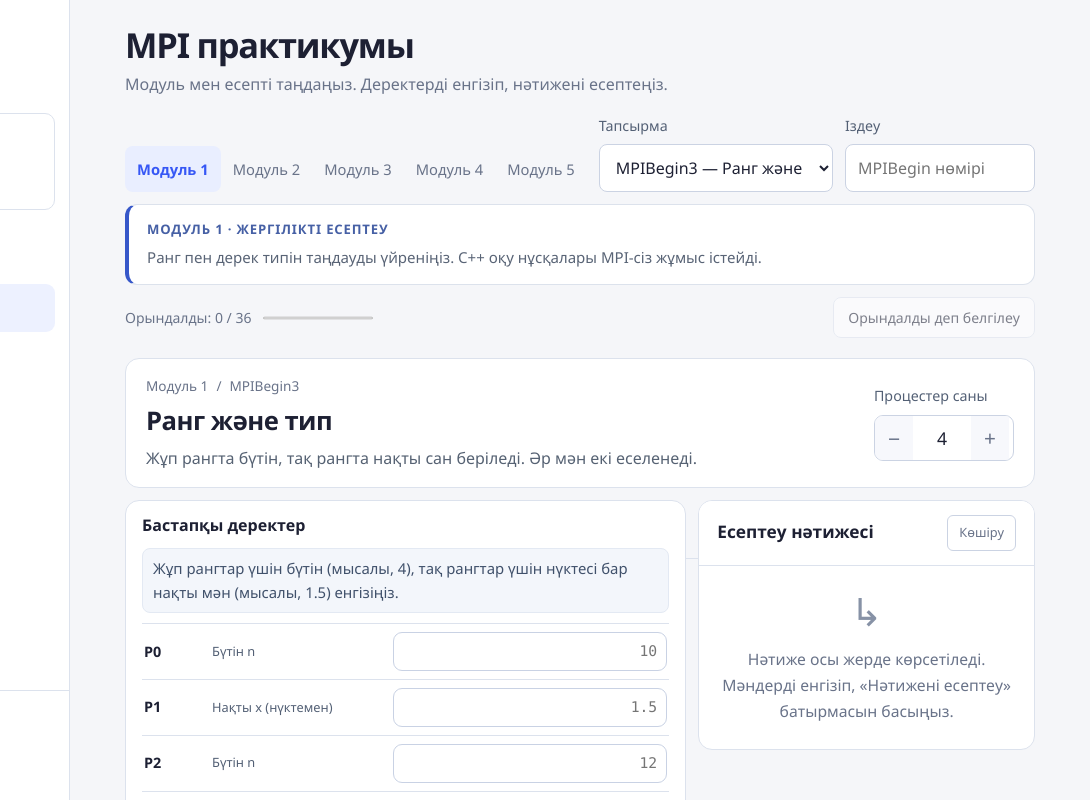
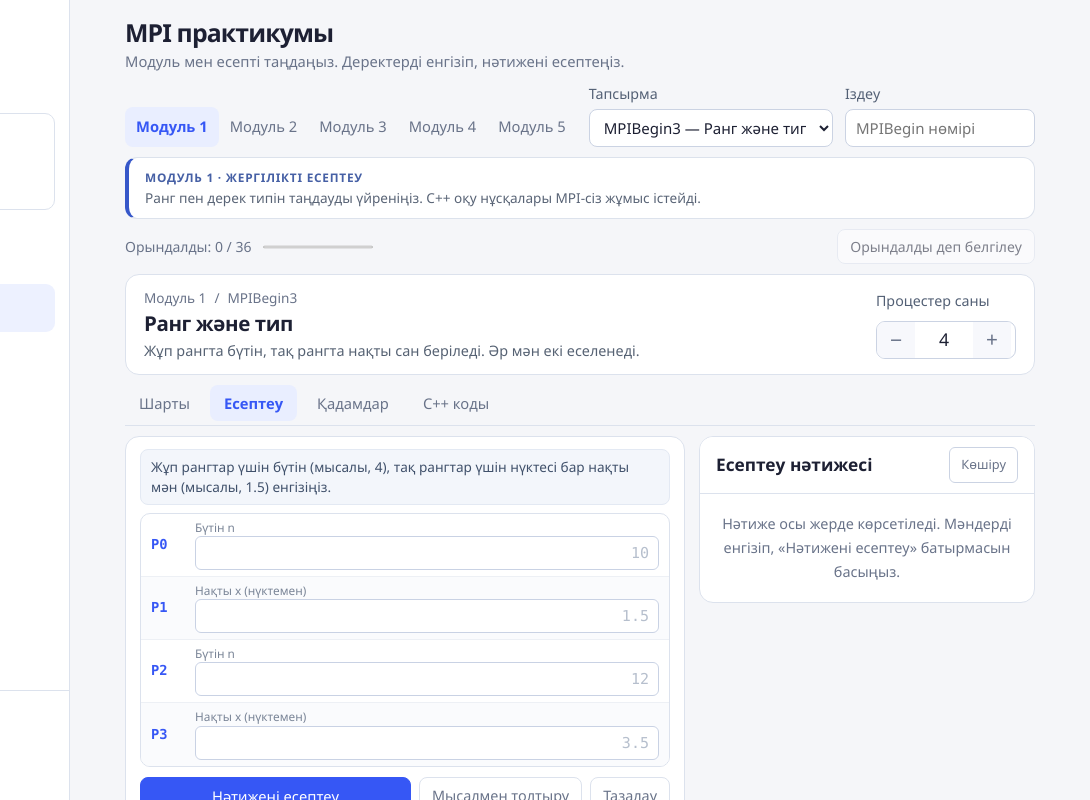
Before and after one commit to DDDarkhaNNN/mpiv11, a plain HTML site: page practice.html in a window 1280 px wide. Shown: the top 800 px of the page, 190-1280 px from the left. Drawn offline with Linux system fonts and the light colour scheme.

Commit message:
Refine compact rank rows, fix tab-row grid overlap, and add clear button

```diff
--- a/practice.html
+++ b/practice.html
@@ -21,7 +21,7 @@
         <nav id="lessonTabs" class="lesson-tabs" aria-label="Task views"></nav>
         <section id="lessonPanel" class="lesson-panel" hidden></section>
         <div class="process-overview"><span class="overline">MPI_COMM_WORLD</span><div class="process-strip" id="processStrip" aria-label="Процестер"></div></div>
-        <form id="calculatorForm" class="calculator-form" novalidate><div id="dynamicFields"></div><div class="form-actions"><button class="button primary" type="submit" data-kk="Нәтижені есептеу" data-ru="Рассчитать результат">Нәтижені есептеу</button><button class="button ghost" type="button" id="resetExample" data-kk="Файлдағы мысалды жүктеу" data-ru="Загрузить пример из файлов">Файлдағы мысалды жүктеу</button></div></form>
+        <form id="calculatorForm" class="calculator-form" novalidate><div id="dynamicFields"></div><div class="form-actions"><button class="button primary" type="submit" data-kk="Нәтижені есептеу" data-ru="Рассчитать результат">Нәтижені есептеу</button><button class="button ghost" type="button" id="resetExample" data-kk="Файлдағы мысалды жүктеу" data-ru="Загрузить пример из файлов">Файлдағы мысалды жүктеу</button><button class="button ghost" type="button" id="clearFields" data-kk="Тазалау" data-ru="Очистить">Тазалау</button></div></form>
         <section class="result-panel" aria-live="polite"><div class="result-heading"><div><span class="status-dot"></span><strong data-kk="Есептеу нәтижесі" data-ru="Результат вычисления">Есептеу нәтижесі</strong></div><button id="copyResult" type="button" data-kk="Көшіру" data-ru="Копировать">Көшіру</button></div><div id="resultContent" class="result-content"><p class="result-placeholder">Мәндерді енгізіп, есептеуді бастаңыз.</p></div></section>
       </section>
     </section></main>
--- a/scripts/app.js
+++ b/scripts/app.js
@@ -126,14 +126,14 @@ const fmt = value => {
   return Number.isInteger(value) ? String(value) : String(Number(value.toPrecision(12)));
 };
 
-const field = (labelHtml, id, value, mode = 'int', extraAttrs = '') =>
-  `<div class="input-group"><label for="${id}">${labelHtml}</label><input id="${id}" name="${id}" class="num-input" type="text" inputmode="${mode === 'int' ? 'numeric' : 'decimal'}" autocomplete="off" spellcheck="false" placeholder="${escapeHtml(value)}" value="" ${extraAttrs}></div>`;
+const field = (labelHtml, id, hint, mode = 'int', extraAttrs = '') =>
+  `<div class="input-group"><label for="${id}">${labelHtml}</label><input id="${id}" name="${id}" class="num-input" type="text" inputmode="${mode === 'int' ? 'numeric' : 'decimal'}" autocomplete="off" spellcheck="false" placeholder="${escapeHtml(hint)}" value="" ${extraAttrs}></div>`;
 
 const area = (labelHtml, id, values) =>
-  `<div class="input-group"><label for="${id}">${labelHtml}</label><textarea id="${id}" name="${id}" spellcheck="false" placeholder="${escapeHtml(values.join(' '))}"></textarea></div>`;
+  `<div class="input-group wide"><label for="${id}">${labelHtml}</label><input id="${id}" name="${id}" class="set-input" type="text" autocomplete="off" spellcheck="false" placeholder="${escapeHtml(values.join(' '))}" value=""></div>`;
 
-const card = (rank, body, note = '') =>
-  `<section class="field-card"><h4>P${rank} <span>rank ${rank}${rank === 0 ? ' · main' : ''}</span></h4>${body}${note}</section>`;
+const card = (rank, body) =>
+  `<div class="rank-row"><span class="rank-tag">${typeof rank === 'number' ? `P${rank}` : escapeHtml(rank)}</span><div class="rank-fields">${body}</div></div>`;
 
 function renderTaskList() {
   const query = (document.querySelector('#taskSearch')?.value || '').trim().toLowerCase();
@@ -176,8 +176,8 @@ function selectTask(id) {
     brief.innerHTML = `<div><span class="brief-kicker">МОДУЛЬ ${currentModule} · MICROSOFT MPI</span>${bi(title[0], title[1], 'h2')}${bi('Есептер браузерде модельденеді. Код бөлімінде берілген қалтадағы нақты MPI бағдарламалары бар. Нақты сандар нүктемен (2.0), бүтін сандар нүктесіз (2) жазылады.', 'Задачи моделируются в браузере. В разделе кода — реальные программы MPI из ваших папок. Вещественные числа вводятся с точкой (2.0), целые — без точки (2).', 'p')}</div><div class="brief-links"><a href="downloads/module-${currentModule}-variant-11.zip" download data-kk="Модульді жүктеу" data-ru="Скачать модуль">${document.documentElement.lang === 'ru' ? 'Скачать модуль' : 'Модульді жүктеу'}</a><a href="resources.html" data-kk="Іске қосу шарттары" data-ru="Требования для запуска">${document.documentElement.lang === 'ru' ? 'Требования для запуска' : 'Іске қосу шарттары'}</a></div>`;
   }
   const exampleButton = document.querySelector('#resetExample');
-  exampleButton.dataset.kk = currentModule === 1 ? 'Мысалды қалпына келтіру' : 'Файлдағы мысалды жүктеу';
-  exampleButton.dataset.ru = currentModule === 1 ? 'Сбросить пример' : 'Загрузить пример из файлов';
+  exampleButton.dataset.kk = currentModule === 1 ? 'Мысалмен толтыру' : 'Файлдағы мысалды жүктеу';
+  exampleButton.dataset.ru = currentModule === 1 ? 'Заполнить примером' : 'Загрузить пример из файлов';
   exampleButton.textContent = document.documentElement.lang === 'ru' ? exampleButton.dataset.ru : exampleButton.dataset.kk;
   renderTaskList();
   if (window.MpiFileExamples?.[id]) processCount.value = window.MpiFileExamples[id].k;
@@ -213,8 +213,9 @@ function syncConditionalInputs(k) {
       }
     }
   } else if (currentTask === 94) {
-    const mRaw = document.getElementById('m_0')?.value ?? '';
-    const nRaw = document.getElementById('n_0')?.value ?? '';
+    const mEl = document.getElementById('m_0'), nEl = document.getElementById('n_0');
+    const mRaw = mEl?.value || mEl?.placeholder || '';
+    const nRaw = nEl?.value || nEl?.placeholder || '';
     const m = /^[+-]?\d+$/.test(mRaw.trim()) ? Number(mRaw.trim()) : 0;
     const n = /^[+-]?\d+$/.test(nRaw.trim()) ? Number(nRaw.trim()) : 0;
     const limit = m > 0 && n > 0 && m * n <= k ? m * n : k;
@@ -254,7 +255,7 @@ function renderInputs() {
     html = '<div class="field-grid">' + Array.from({ length: k - 1 }, (_, i) => i + 1).map(r => card(r, area(bi('1–4 бүтін сан', '1–4 целых числа'), `set_${r}`, sampleVector(r, (r % 4) + 1, 'int')))).join('') + '</div>';
   } else if (currentTask === 11) {
     html = `<p class="form-note">${bi('Негізгі процесс нақты мәндерді (нүктемен, мысалы 2.0) P1, P2, … ретімен таратады.', 'Главный процесс распределяет вещественные значения (с точкой, например 2.0) в порядке P1, P2, …')}</p><div class="field-grid">` +
-      Array.from({ length: k - 1 }, (_, i) => i + 1).map(r => card(0, field(bi(`P${r} үшін нақты мән`, `Вещественное для P${r}`), `v_${r}`, (r + 0.5).toFixed(1), 'real'))).join('') + '</div>';
+      Array.from({ length: k - 1 }, (_, i) => i + 1).map(r => card(`P0→P${r}`, field(bi('Нақты мән (нүктемен)', 'Вещественное (с точкой)'), `v_${r}`, (r + 0.5).toFixed(1), 'real'))).join('') + '</div>';
   } else if (currentTask === 16) {
     html = `<p class="form-note">${bi('P0-де қанша оң бүтін сан күтілетінін көрсетіңіз. Ол нақты оң N санына тең болуы керек.', 'Укажите в P0 ожидаемое количество положительных целых чисел. Оно должно совпадать с фактическим.')}</p><div class="field-grid">` +
       card(0, field(bi('Күтілетін оң сандар саны', 'Ожидаемое количество положительных чисел'), 'expected_0', String(Math.ceil((k - 1) / 2)), 'int')) +
@@ -302,10 +303,10 @@ function renderInputs() {
     html = `<p class="form-note">${bi(`Әр процесте дәл ${count} нақты сан (нүктемен) болуы керек.`, `В каждом процессе должно быть ровно ${count} вещественных чисел (с точкой).`)}</p><div class="field-grid">` +
       Array.from({ length: k }, (_, r) => card(r, area(bi(`${count} нақты сан`, `${count} вещественных чисел`), `set_${r}`, sampleVector(r, count, 'real')))).join('') + '</div>';
   } else if (currentTask === 59) {
-    html = '<div class="field-grid">' + Array.from({ length: k - 1 }, (_, i) => i + 1).map(r => card(0, area(bi(`P${r} үшін 3 бүтін сан`, `3 целых числа для P${r}`), `set_${r}`, [String(r), String(r + 1), String(r + 2)]))).join('') + '</div>';
+    html = '<div class="field-grid">' + Array.from({ length: k - 1 }, (_, i) => i + 1).map(r => card(`P0→P${r}`, area(bi('3 бүтін сан', '3 целых числа'), `set_${r}`, [String(r), String(r + 1), String(r + 2)]))).join('') + '</div>';
   } else if ([62, 67].includes(currentTask)) {
     html = `<p class="form-note">${bi('Әр үштікте 1-ші және 3-ші сан бүтін (2), ал 2-ші сан нүктесі бар нақты (2.0) болуы керек.', 'В каждой тройке 1-е и 3-е числа — целые (2), 2-е — вещественное с точкой (2.0).')}</p><div class="field-grid">` +
-      Array.from({ length: k - 1 }, (_, i) => i + 1).map(r => card(0, `<div class="field-row">${field(`P${r}: int`, `x_${r}`, String(r), 'int')}${field('double', `y_${r}`, (r + 0.5).toFixed(1), 'real')}${field('int', `z_${r}`, String(r + 1), 'int')}</div>`)).join('') + '</div>';
+      Array.from({ length: k - 1 }, (_, i) => i + 1).map(r => card(`P0→P${r}`, `<div class="field-row">${field('int', `x_${r}`, String(r), 'int')}${field('double', `y_${r}`, (r + 0.5).toFixed(1), 'real')}${field('int', `z_${r}`, String(r + 1), 'int')}</div>`)).join('') + '</div>';
   } else if (currentTask === 64) {
     html = `<p class="form-note">${bi('Әр процесте 1-ші және 3-ші сан бүтін (2), 2-ші сан нүктесі бар нақты (2.0) болуы керек.', 'В каждом процессе 1-е и 3-е числа — целые (2), 2-е — вещественное с точкой (2.0).')}</p><div class="field-grid">` +
       Array.from({ length: k }, (_, r) => card(r, `<div class="field-row">${field('int', `x_${r}`, String(r), 'int')}${field('double', `y_${r}`, (r + 0.5).toFixed(1), 'real')}${field('int', `z_${r}`, String(r + 1), 'int')}</div>`)).join('') + '</div>';
@@ -354,7 +355,7 @@ function renderInputs() {
   } else if (currentTask === 94) {
     const defM = Math.min(2, k), defN = Math.max(1, Math.min(2, Math.floor(k / defM)));
     html = `<p class="form-note">${bi('P0-де оң бүтін M, N (M·N ≤ K) және P0…P(M·N−1) процестерінде бүтін X, Y координаттарын енгізіңіз (2-өлшем периодты).', 'Введите в P0 положительные целые M, N (M·N ≤ K), а в процессах P0…P(M·N−1) — целые координаты X, Y (2-е измерение периодическое).')}</p><div class="field-grid">` +
-      card(0, `<div class="field-row">${field(bi('Бүтін M (жолдар)', 'Целое M (строк)'), 'm_0', String(defM), 'int', 'data-grid-dim="1"')}${field(bi('Бүтін N (бағандар)', 'Целое N (столбцов)'), 'n_0', String(defN), 'int', 'data-grid-dim="1"')}</div><div class="field-row" style="margin-top:10px">${field('X', 'x_0', '0', 'int')}${field('Y', 'y_0', '-1', 'int')}</div>`) +
+      card(0, `<div class="field-row">${field(bi('Бүтін M (жолдар)', 'Целое M (строк)'), 'm_0', String(defM), 'int', 'data-grid-dim="1"')}${field(bi('Бүтін N (бағандар)', 'Целое N (столбцов)'), 'n_0', String(defN), 'int', 'data-grid-dim="1"')}${field('X', 'x_0', '0', 'int')}${field('Y', 'y_0', '-1', 'int')}</div>`) +
       Array.from({ length: k - 1 }, (_, i) => i + 1).map(r => card(r, `<div class="field-row">${field('X', `x_${r}`, String(r % defM), 'int')}${field('Y', `y_${r}`, String(r), 'int')}</div>`)).join('') + '</div>';
   } else if (currentTask === 96) {
     const bad = k < 4 || k % 2 !== 0;
@@ -370,9 +371,9 @@ function renderInputs() {
       Array.from({ length: k }, (_, r) => card(r, field(bi('Бүтін A', 'Целое A'), `v_${r}`, String(r * 10), 'int'))).join('') + '</div>';
   }
 
-  dynamicFields.innerHTML = `<h3 class="section-label"><span>01</span>${bi('Бастапқы деректер', 'Исходные данные', 'b')}</h3>` + html;
+  dynamicFields.innerHTML = html;
   dynamicFields.querySelectorAll('select').forEach(select => {
-    select.insertAdjacentHTML('afterbegin', `<option value="" selected disabled>${document.documentElement.lang === 'ru' ? 'Выберите' : 'Таңдаңыз'}</option>`);
+    select.insertAdjacentHTML('afterbegin', `<option value="" selected disabled data-kk="Таңдаңыз" data-ru="Выберите">${document.documentElement.lang === 'ru' ? 'Выберите' : 'Таңдаңыз'}</option>`);
     select.value = '';
   });
   dynamicFields.querySelectorAll('select[data-toggle-a], input[data-grid-dim]').forEach(el => el.addEventListener('input', () => syncConditionalInputs(k)));
@@ -410,6 +411,9 @@ function loadFileExample() {
   const example = window.MpiFileExamples?.[currentTask];
   if (!example || currentModule === 1) {
     renderInputs();
+    dynamicFields.querySelectorAll('input,textarea,select').forEach(el => {
+      if (!el.disabled && !el.value && el.placeholder) el.value = el.placeholder;
+    });
     return;
   }
   processCount.value = example.k;
@@ -807,6 +811,7 @@ processCount.addEventListener('change', renderInputs);
 document.querySelector('#decreaseProcesses').addEventListener('click', () => { processCount.value = clampK() - 1; renderInputs(); });
 document.querySelector('#increaseProcesses').addEventListener('click', () => { processCount.value = clampK() + 1; renderInputs(); });
 document.querySelector('#resetExample').addEventListener('click', loadFileExample);
+document.querySelector('#clearFields')?.addEventListener('click', renderInputs);
 
 form.addEventListener('submit', event => {
   event.preventDefault();
--- a/scripts/localization.js
+++ b/scripts/localization.js
@@ -9,7 +9,7 @@
     '3 модуль':'3 модуля','4 модуль':'4 модуля','5 модуль':'5 модулей','19 есеп':'19 задач','30 есеп':'30 задач','36 есеп':'36 задач',
     'Нәтижелер браузерде модельденеді; нақты параллель орындалу іске қосылмайды.':'Результаты моделируются в браузере; реальные параллельные процессы не запускаются.',
     'Оқу практикумы':'Учебный практикум',
-    'Процестер саны':'Количество процессов','Нәтижені есептеу':'Рассчитать результат','Мысалды қалпына келтіру':'Сбросить пример','Нәтиже':'Результат','Көшіру':'Копировать','Көшірілді':'Скопировано',
+    'Процестер саны':'Количество процессов','Нәтижені есептеу':'Рассчитать результат','Мысалды қалпына келтіру':'Сбросить пример','Мысалмен толтыру':'Заполнить примером','Тазалау':'Очистить','Таңдаңыз':'Выберите','Нәтиже':'Результат','Көшіру':'Копировать','Көшірілді':'Скопировано',
     'Модульдер':'Модули','Есептеу нәтижесі':'Результат вычисления','Мәндерді енгізіп, есептеуді бастаңыз.':'Введите значения и запустите вычисление.',
     'Қысқаша анықтама':'Краткая справка','MPI негіздері':'Основы MPI','Материалдар':'Материалы','Практикум кітабы':'Книга практикума',
     'Ранг және тип':'Ранг и тип','Жұп рангта бүтін, тақ рангта нақты сан беріледі. Әр мән екі еселенеді.':'Для чётных рангов задаётся целое, для нечётных — вещественное число. Каждое значение удваивается.',
--- a/styles/module-refresh.css
+++ b/styles/module-refresh.css
@@ -51,28 +51,57 @@
 @media(max-width:760px){.module-brief{padding:19px 20px}.brief-links{width:100%}.brief-links a{flex:1;white-space:normal;text-align:center}.page-practice .task-sidebar{gap:10px}.page-practice .module-tabs{overflow-x:auto;scrollbar-width:thin}.page-practice .module-tab{font-size:.8rem;padding:8px 6px;white-space:nowrap}.page-practice .task-filter{min-width:min(100%,210px)}.page-practice .search-filter{display:none}.page-practice .calculator-header{align-items:flex-start}.page-practice .process-control{width:100%;justify-content:space-between}.page-practice .lesson-panel{padding:22px 19px}.code-actions{width:100%}.code-actions a{flex:1}}
 @media(prefers-reduced-motion:reduce){.module-brief *,.code-actions *{animation:none!important;transition:none!important}}
 /* Compact process table. Each rank occupies one row. */
-.page-practice .task-sidebar{padding-bottom:12px;gap:12px}
-.page-practice .module-brief{margin-bottom:12px;padding:14px 18px}
-.page-practice .calculator-shell{grid-template-columns:minmax(0,1.25fr) minmax(290px,.75fr);gap:12px}
-.page-practice .calculator-header{padding:16px 20px;gap:16px}
+.page-practice .app-main{padding-top:18px;padding-bottom:24px}
+.page-practice .welcome-row{margin-bottom:10px}
+.page-practice .welcome-row h1{font-size:1.55rem;margin-bottom:2px}
+.page-practice .welcome-copy{font-size:.92rem}
+.page-practice .task-sidebar{padding-bottom:10px;gap:12px}
+.page-practice .module-tabs{height:40px}
+.page-practice .module-tab{min-height:38px;padding:7px 11px}
+.page-practice .task-filter{gap:4px}
+.page-practice .task-filter select,.page-practice .task-filter input{min-height:38px;height:38px;padding:6px 10px;font-size:.94rem}
+.page-practice .module-brief{margin-bottom:10px;padding:10px 16px;gap:16px}
+.brief-kicker{margin-bottom:2px;font-size:.74rem}
+.module-brief h2{font-size:1rem;margin:0 0 2px}
+.module-brief p{font-size:.85rem;line-height:1.45}
+.brief-links a{min-height:34px;padding:5px 11px;font-size:.85rem}
+.page-practice .learning-progress{margin-bottom:10px}
+.page-practice .completion-button{padding:6px 12px}
+.page-practice .calculator-shell{grid-template-columns:minmax(0,1.25fr) minmax(290px,.75fr);gap:10px 14px}
+.page-practice .calculator-header{padding:12px 18px;gap:16px}
+.page-practice .breadcrumb{margin-bottom:3px}
+.page-practice .task-heading h2{font-size:1.28rem;margin-bottom:3px}
+.page-practice .task-heading>p{font-size:.9rem;line-height:1.5;margin:0}
+.page-practice .stepper{height:38px}
+.page-practice .lesson-tabs{padding-bottom:4px}
+.page-practice .lesson-tabs button{padding:7px 14px;font-size:.92rem}
 .page-practice .process-overview{display:none}
-.page-practice .calculator-form{grid-column:1;grid-row:2;padding:12px 16px}
-.page-practice .result-panel{grid-column:2;grid-row:2}
-.page-practice .section-label{margin-bottom:10px;font-size:1rem}
-.page-practice .form-note{margin-bottom:10px;padding:8px 10px}
-.page-practice .field-grid{display:grid;grid-template-columns:minmax(0,1fr);gap:0;border-top:1px solid var(--line)}
-.page-practice .field-card{display:grid;grid-template-columns:58px minmax(0,1fr);align-items:center;gap:10px;padding:8px 2px;border:0;border-bottom:1px solid var(--line);border-radius:0;background:transparent}
-.page-practice .field-card h4{margin:0;font-size:.9rem;color:var(--navy)}
-.page-practice .field-card h4 span{display:none}
-.page-practice .field-card>.input-group{display:grid;grid-template-columns:minmax(100px,1fr) minmax(130px,1.6fr);align-items:center;gap:10px}
-.page-practice .field-card .input-group label{margin:0;font-size:.8rem}
-.page-practice .field-card .field-row{display:flex;gap:8px;min-width:0}
-.page-practice .field-card .field-row>.input-group{flex:1;min-width:0}
-.page-practice .field-card input,.page-practice .field-card textarea,.page-practice .field-card select{min-height:38px;padding:7px 9px;font-size:.92rem}
-.page-practice .field-card textarea{min-height:42px;resize:vertical}
-.page-practice .form-actions{margin-top:12px}
-.page-practice .result-heading{padding:14px 18px}
-.page-practice .result-content{min-height:160px;padding:16px 18px}
-.page-practice .result-placeholder{margin:8px auto}
-@media(max-width:1050px){.page-practice .calculator-shell{grid-template-columns:minmax(0,1fr)}.page-practice .calculator-form{grid-column:1;grid-row:2}.page-practice .result-panel{grid-column:1;grid-row:3}}
-@media(max-width:600px){.page-practice .field-card{grid-template-columns:42px minmax(0,1fr);gap:6px}.page-practice .field-card>.input-group{grid-template-columns:minmax(0,1fr)}.page-practice .field-card .field-row{flex-wrap:wrap}.page-practice .field-card .field-row>.input-group{min-width:120px}}
+.page-practice .calculator-form{grid-column:1;grid-row:3;padding:12px 14px}
+.page-practice .result-panel{grid-column:2;grid-row:3}
+.page-practice .form-note{margin:0 0 8px;padding:7px 10px;font-size:.85rem;line-height:1.45}
+.page-practice .field-grid{display:block;gap:0;border:1px solid var(--line);border-radius:10px;overflow:hidden;background:#fff}
+.rank-row{display:flex;align-items:flex-end;gap:10px;padding:6px 10px;border-bottom:1px solid #edf0f5}
+.rank-row:last-child{border-bottom:0}
+.rank-row:nth-child(even){background:#fafbfd}
+.rank-tag{flex:0 0 auto;min-width:34px;align-self:center;font:600 .86rem/1 Consolas,monospace;color:var(--blue);white-space:nowrap}
+.rank-fields{display:flex;flex-wrap:wrap;gap:6px 8px;flex:1;min-width:0}
+.rank-fields .field-row{display:contents}
+.rank-fields .input-group{flex:1 1 92px;min-width:0}
+.rank-fields .input-group.wide{flex:3 1 220px}
+.page-practice .rank-fields .input-group label{display:block;margin:0 0 2px;font-size:.74rem;line-height:1.2;color:#7a8597;font-weight:500}
+.page-practice .rank-fields .input-group input,.page-practice .rank-fields .input-group select{min-height:34px;height:34px;padding:4px 9px;font-size:.94rem;border-radius:6px}
+.page-practice .rank-fields input.set-input{text-align:left;font-family:Consolas,'Segoe UI',monospace}
+.page-practice .rank-fields input::placeholder{color:#b6bfcd;opacity:1}
+.page-practice .form-actions{margin-top:10px;padding-top:0;border-top:0;gap:8px}
+.page-practice .button{min-height:38px;padding:7px 14px}
+.page-practice .result-heading{padding:10px 16px}
+.page-practice .result-content{min-height:0;padding:12px 16px}
+.page-practice .result-placeholder{margin:6px auto;font-size:.9rem}
+.page-practice .result-placeholder:before{display:none}
+.page-practice .result-table td,.page-practice .result-table th{padding:7px 10px}
+.page-practice .lesson-panel{padding:16px 20px}
+.page-practice .lesson-panel .lesson-lead{margin-bottom:12px}
+.page-practice .lesson-example{margin-top:12px;padding:12px 16px}
+.page-practice .lesson-source{margin-top:12px}
+@media(max-width:1050px){.page-practice .calculator-shell{grid-template-columns:minmax(0,1fr)}.page-practice .calculator-form{grid-column:1;grid-row:3}.page-practice .result-panel{grid-column:1;grid-row:4}}
+@media(max-width:600px){.rank-row{flex-wrap:wrap;gap:4px 8px}.rank-fields{flex-basis:100%}}
```
